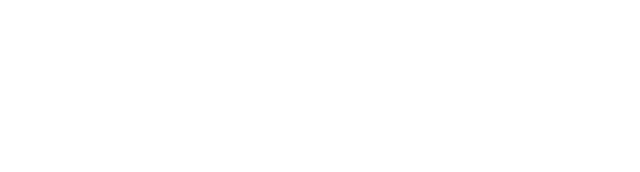
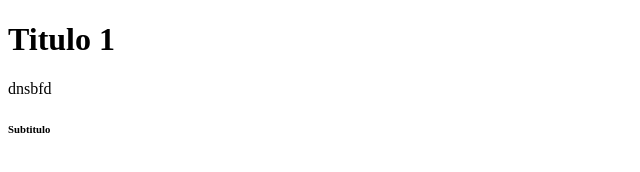
Before and after one commit to Manuel-Mata/MACM-GDS0553, a plain HTML site: page index.html in a window 1280 px wide. Shown: the whole page, without its empty margins (0-640 px from the left). Drawn offline with Linux system fonts and the light colour scheme.

Commit message:
Modificacion del archivo index.html desde la rama main

```diff
--- a/index.html
+++ b/index.html
@@ -3,9 +3,11 @@
 <head>
     <meta charset="UTF-8">
     <meta name="viewport" content="width=device-width, initial-scale=1.0">
-    <title>Document</title>
+    <title>Modificacion desde la rama Main</title>
 </head>
 <body>
-
+    <h1>Titulo 1</h1>
+    <p>dnsbfd</p>
+    <h6>Subtitulo</h6>
 </body>
 </html>
```
Also changed, not shown: auth/auth.js (added), login.js (added).
